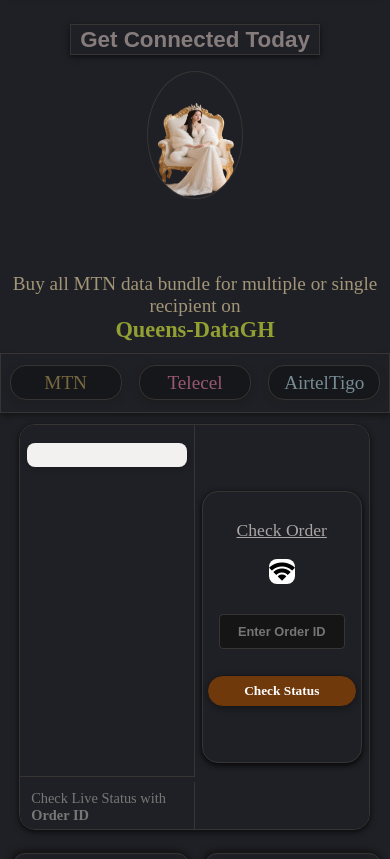
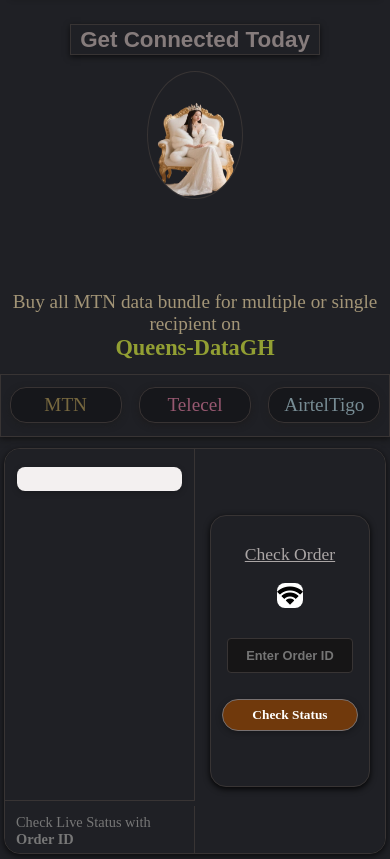
Before and after one commit to NEWMAN5533/Queens-DataGH, a website with bundled scripts: page frontend/index.html in a window 390 px wide. Shown: the part 133-992 px from the top of the page. Built offline with nearby package versions, Linux system fonts and the light colour scheme; no server answers.

Commit message:
Add files via upload

```diff
--- a/frontend/style.css
+++ b/frontend/style.css
@@ -1681,7 +1681,9 @@
   /***
   CONTAINER
   ***/
-
+  .user-info{
+    padding-bottom: 3rem;
+  }
 /***----HERO SECTION---***/
 .dark-mode .hero-section{
   width: 100% !important;
@@ -1704,7 +1706,7 @@
 
 .hero-section{
   border-radius: 0 !important;
-  height: 30rem !important;
+  height: 31.5rem !important;
   border: none !important;
   margin-left: .6rem;
 }
@@ -1712,6 +1714,7 @@
 
 .hero-section .networks{
   display: flex;
+  margin-top: .5rem;
 }
 
 
@@ -1733,11 +1736,10 @@
 
 .order-status-container{
   width: 100%;
-  max-width: 90% !important;
+  max-width: 98% !important;
   height: 25.4rem;
   display: flex;
   margin-top: 2rem;
-  margin-right: 1rem;
 }
 
 
@@ -1772,14 +1774,25 @@
 
 .status-result{
   width: 100%;
-  max-width: 160px !important;
+  max-width: 165px !important;
 }
 
 .dark-mode .status-result{
   width: 100%;
-  max-width: 160px;
-}
-
+  max-width: 165px;
+}
+
+.checkBt{
+  width: 100%;
+  max-width: 8.5rem !important;
+  box-shadow: 0 2px 6px rgba(0, 0, 0, 0.1);
+  border: 1px solid rgb(119, 112, 112) !important;
+}
+
+.dark-mode .checkBt{
+  border: 1px solid rgb(159, 167, 162) !important;
+  box-shadow: 0 2px 6px rgba(19, 18, 18, 0.1) !important;
+}
 
 /****
 ORDER STATUS
--- a/frontend/tel.css
+++ b/frontend/tel.css
@@ -1144,7 +1144,9 @@
   /***
   CONTAINER
   ***/
-
+    .user-info{
+    padding-bottom: 3rem;
+  }
 /***----HERO SECTION---***/
 .dark-mode .hero-section{
   width: 100% !important;
@@ -1167,7 +1169,7 @@
 
 .hero-section{
   border-radius: 0 !important;
-  height: 30rem !important;
+  height: 31.5rem !important;
   border: none !important;
   margin-left: .6rem;
 }
@@ -1175,6 +1177,7 @@
 
 .hero-section .networks{
   display: flex;
+  margin-top: .5rem;
 }
 
 
@@ -1298,7 +1301,7 @@
   max-width: 98%;
   display: grid;
   margin: 0 !important;
-  gap: 1.3rem;
+  gap: 1rem;
   justify-self: center;
   justify-content: center;
   align-items: center;
--- a/frontend/tigo.css
+++ b/frontend/tigo.css
@@ -1187,7 +1187,9 @@
   /***
   CONTAINER
   ***/
-
+     .user-info{
+    padding-bottom: 3rem;
+  }
 /***----HERO SECTION---***/
 .dark-mode .hero-section{
   width: 100% !important;
@@ -1210,7 +1212,7 @@
 
 .hero-section{
   border-radius: 0 !important;
-  height: 30rem !important;
+  height: 31.5rem !important;
   border: none !important;
   margin: 0 !important;
 }
@@ -1218,6 +1220,7 @@
 
 .hero-section .networks{
   display: flex;
+  margin-top: .5rem;
 }
 
 
@@ -1239,7 +1242,7 @@
 
 .order-status-container{
   width: 100%;
-  max-width: 90% !important;
+  max-width: 98% !important;
   height: 25.4rem;
   display: flex;
   margin-top: 2rem;
@@ -1249,7 +1252,12 @@
 
 
 .dark-mode .order-status-container{
-  max-width: 98%;
+    width: 100%;
+  max-width: 98% !important;
+  height: 25.4rem;
+  display: flex;
+  margin-top: 2rem;
+  margin-right: 1rem;
 
 }
 .dark-mode .right-side{
@@ -1333,7 +1341,7 @@
   justify-content: center;
   align-items: center;
   justify-self: center;
-  margin-left: 18.7rem;
+  margin-left: 18.5rem;
 }
 
 .dark-mode .main-section .card-container{
@@ -1341,7 +1349,7 @@
   max-width: 98%;
   display: grid;
   margin: 0 !important;
-  gap: 1.3rem;
+  gap: 1rem;
   justify-self: center;
   justify-content: center;
   align-items: center;
```
